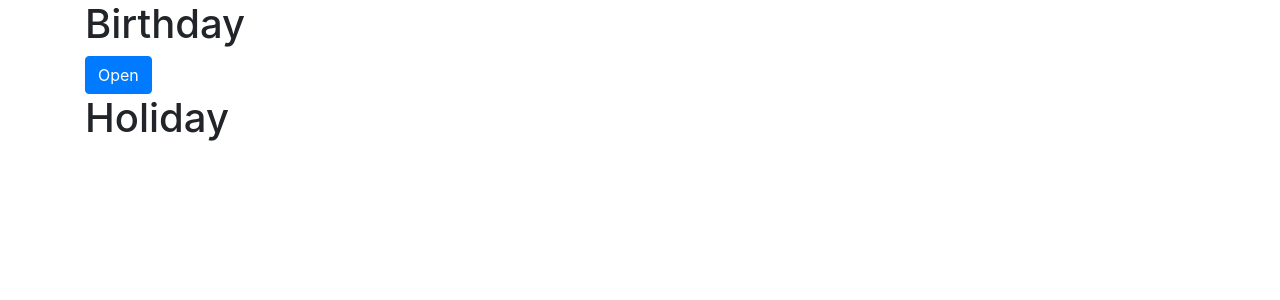
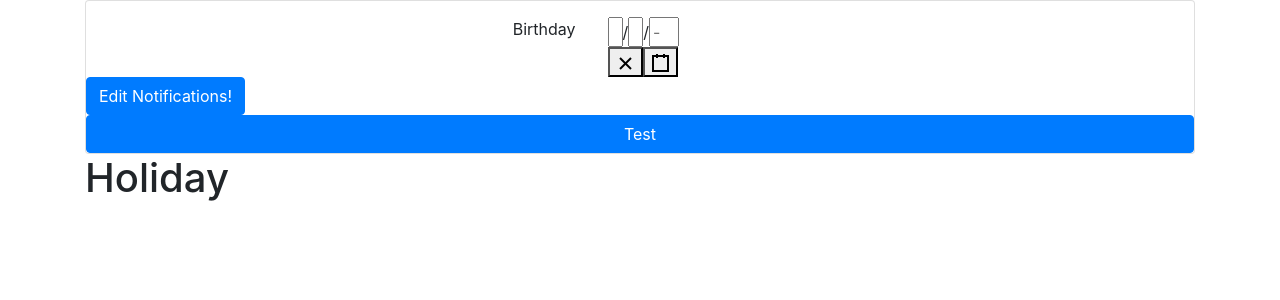
Before and after one commit to shirlz201/novi-group_project, a React (Create React App) app in the folder client/novi/: page /addContact in a window 1280 px wide. Shown: the top 300 px of the page. Built offline with nearby package versions, Linux system fonts and the light colour scheme.

Commit message:
birthday

```diff
--- a/client/novi/package.json
+++ b/client/novi/package.json
@@ -10,6 +10,7 @@
     "bootstrap": "^4.5.2",
     "react": "^16.13.1",
     "react-bootstrap": "^1.3.0",
+    "react-date-picker": "^8.0.3",
     "react-dom": "^16.13.1",
     "react-router-dom": "^5.2.0",
     "react-scripts": "3.4.3"
--- a/client/novi/src/components/Birthday.jsx
+++ b/client/novi/src/components/Birthday.jsx
@@ -1,13 +1,77 @@
 import React from "react"
-import Button from 'react-bootstrap/Button'
+import DatePicker from 'react-date-picker'
+import { Row, Col, Card, Button, Form, Accordion, useAccordionToggle } from "react-bootstrap"
+
+
+function CustomToggle({ children, eventKey }) {
+    const decoratedOnClick = useAccordionToggle(eventKey, () =>
+        console.log('totally custom!'),
+    );
+
+    return (
+        <Button
+            className="float-right"
+            onClick={decoratedOnClick}
+        >
+            {children}
+        </Button>
+    );
+}
 
 function Birthday() {
     return (
-        <div class ="Birthday">
-            <h1>Birthday</h1>
-            <Button>Open</Button>
+        <div class="Birthday">
+            {/*
+            <Card className="my-3">
+                <Form className="mt-3">
+                    <Row className="justify-content-center">
+                        <Col md={1}>
+                            <p className="my-auto"> Birthday </p>
+                        </Col>
+                        <Col className="my-auto" md={2}>
+                            <DatePicker />
+                        </Col>
+                    </Row>
+                </Form> */}
+            {/* <Card.Body>
+                    <CustomToggle eventKey="2" variant="primary float-right">Edit Notifications</CustomToggle>
+                </Card.Body> */}
+            <Accordion defaultActiveKey="0">
+                <Card>
+                    <Row className=" mt-3 justify-content-center">
+                        <Col md={1}>
+                            <p className="my-auto"> Birthday </p>
+                        </Col>
+                        <Col className="my-auto" md={2}>
+                            <DatePicker />
+                        </Col>
+                    </Row>
+                    <Row>
+                        <Col md={2}>
+
+                            <Button className="primary ml-auto" eventKey="2">Edit Notifications!</Button>
+                        </Col>
+
+                    </Row>
+
+                    <Accordion.Collapse eventKey="2">
+                        <Card.Body>
+                            <Row>
+
+                            </Row>
+
+                        </Card.Body>
+                    </Accordion.Collapse>
+
+                <Button className = "float-right">Test</Button>
+                </Card>
+
+            </Accordion>
+
+
         </div>
     )
 }
 
+
 export default Birthday;
--- a/client/novi/src/index.css
+++ b/client/novi/src/index.css
@@ -11,3 +11,7 @@ code {
   font-family: source-code-pro, Menlo, Monaco, Consolas, 'Courier New',
     monospace;
 }
+
+.Birthday h3{
+  font-size: 2rem;
+}
--- a/client/novi/src/index.js
+++ b/client/novi/src/index.js
@@ -2,7 +2,6 @@ import React from 'react';
 import ReactDOM from 'react-dom';
 import './index.css';
 import App from './App';
-import { BrowserRouter as Router } from "react-router-dom";
 
 
 ReactDOM.render(
```
Also changed, not shown: 1 other file (tests, documents, lock files or other folders).
